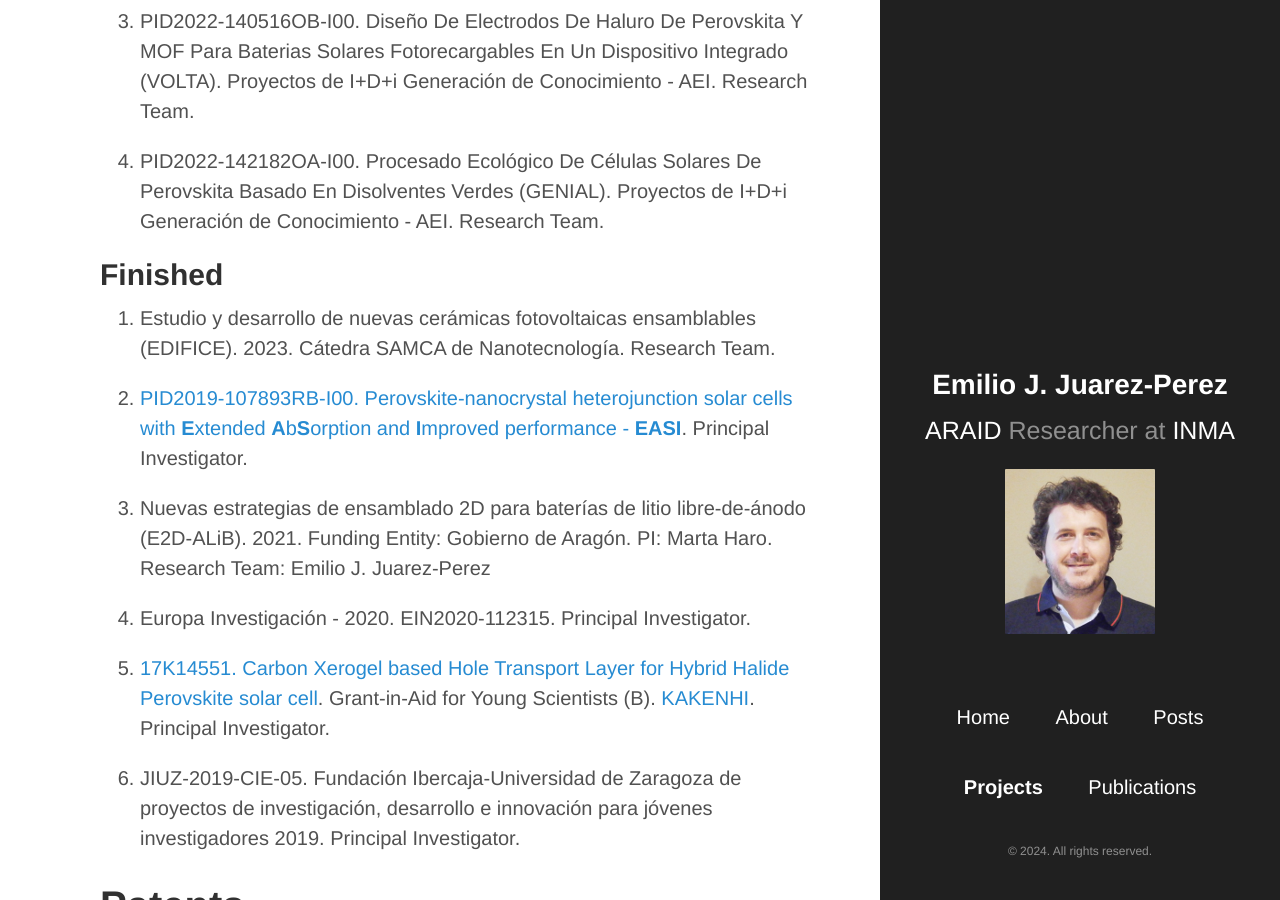
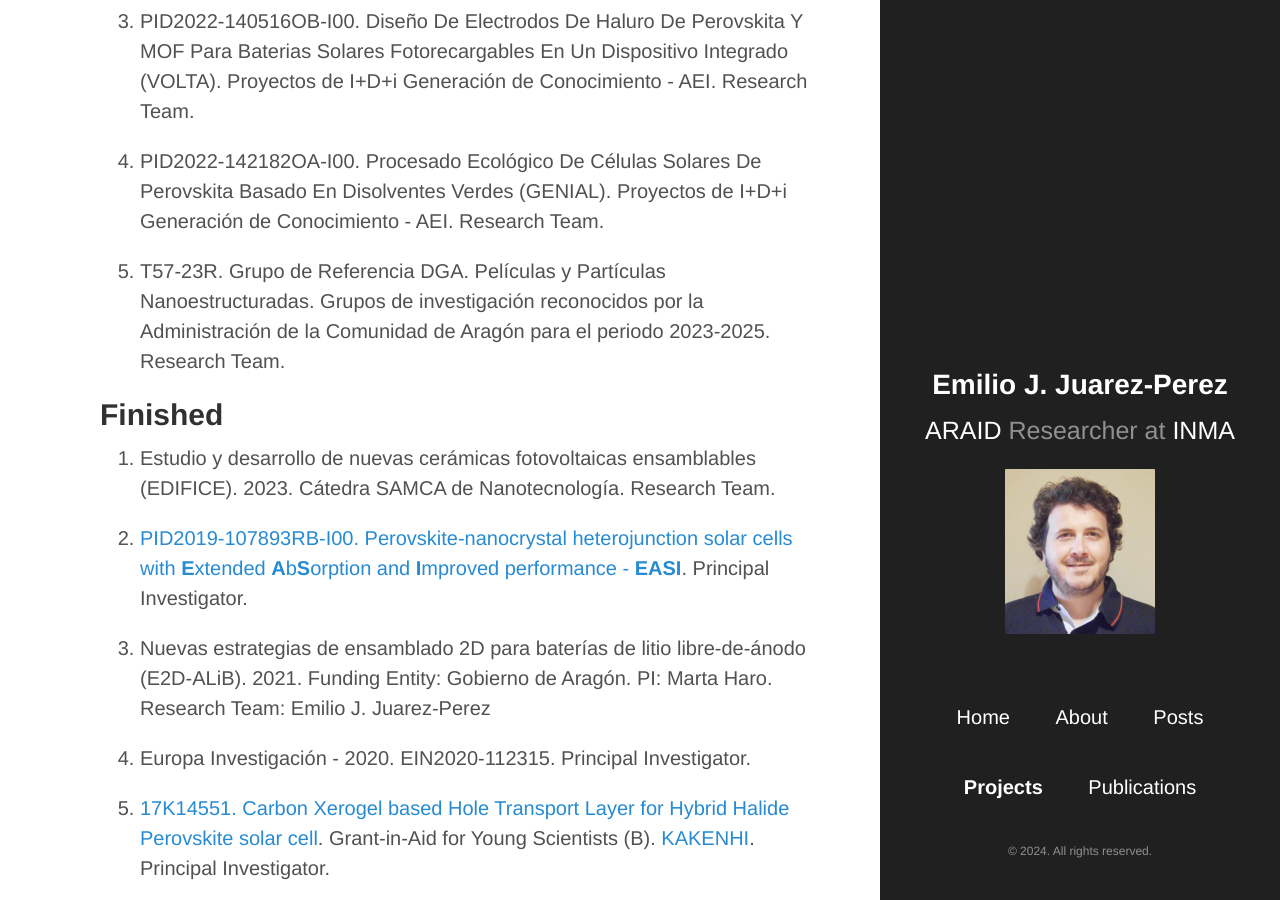
Before and after one commit to ejjpweb/ejjpweb.github.io, a Jekyll site: the page built from Projects.md, in a window 1280 px wide and 900 px high, scrolled down 622 px. Built offline with Jekyll 4.4.1, drawn with Linux system fonts in a browser that asks for light colours.

Commit message:
añadido grupo referencia

```diff
--- a/Projects.md
+++ b/Projects.md
@@ -18,7 +18,7 @@ title: Projects
 
 4. PID2022-142182OA-I00. Procesado Ecológico De Células Solares De Perovskita Basado En Disolventes Verdes (GENIAL). Proyectos de I+D+i Generación de Conocimiento - AEI. Research Team.
 
-
+5. T57-23R. Grupo de Referencia DGA. Películas y Partículas Nanoestructuradas. Grupos de investigación reconocidos por la Administración de la Comunidad de Aragón para el periodo 2023-2025. Research Team.
 
 
 ## Finished
```
